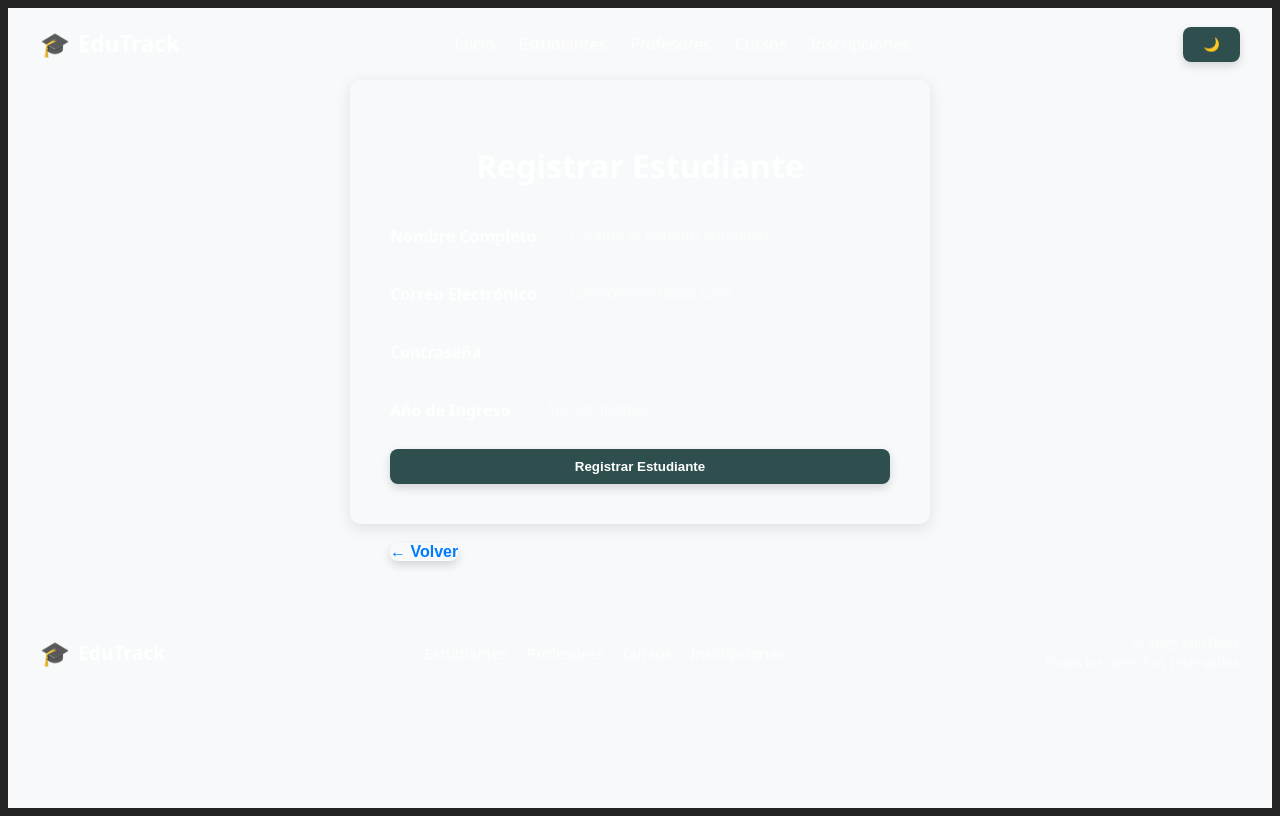
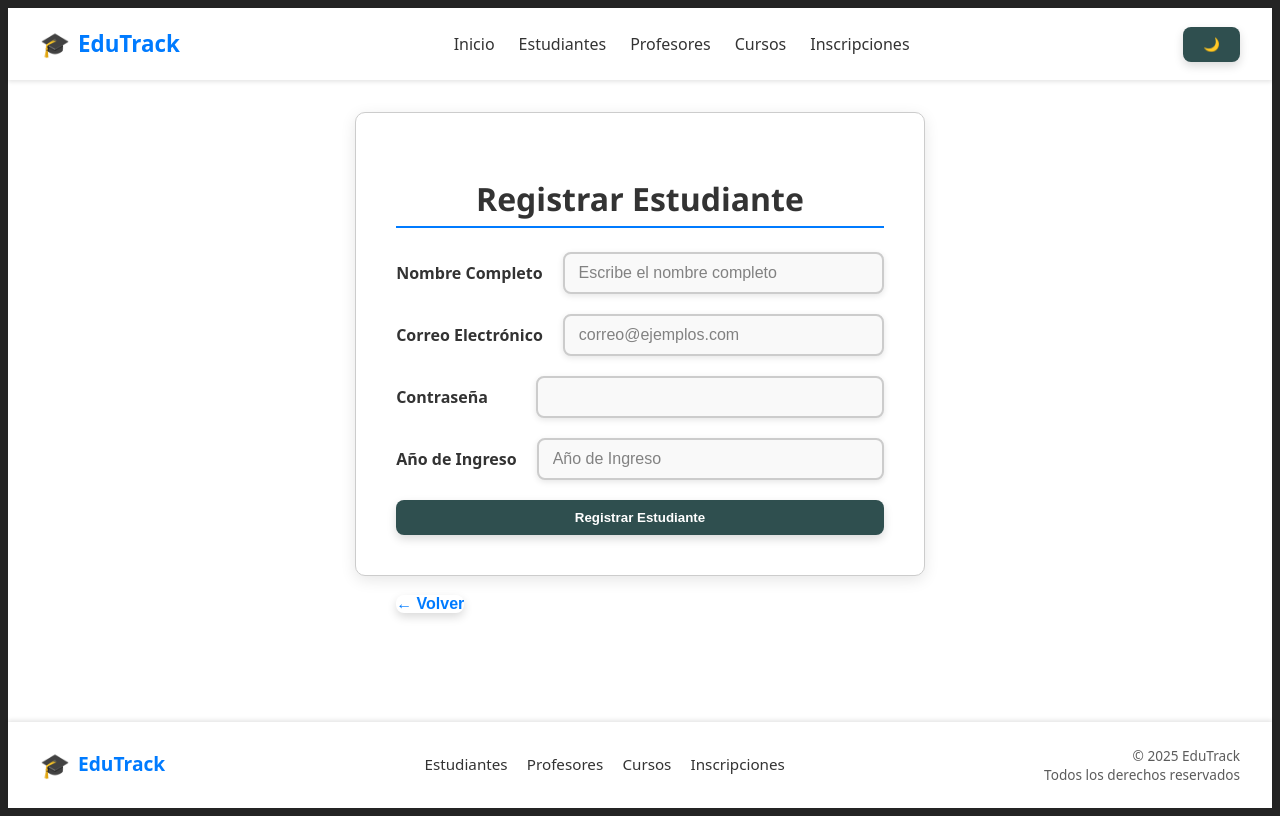
Before and after one commit to JuanD911/nestjs-final-project, a React (Vite) app in the folder frontend-edutrack/: page /students/new in a window 1280 px wide. Built offline with nearby package versions, Linux system fonts and the light colour scheme.

Commit message:
style: Change some styles for the layout and change theme

```diff
--- a/frontend-edutrack/src/App.css
+++ b/frontend-edutrack/src/App.css
@@ -6,8 +6,59 @@
   background-color: #f8f9fa;
 }
 
-.main-container {
+:root, .light-theme {
+  --color-background: #ffffff;
+  --color-text: #333333;
+  --color-primary: #007bff;
+  --color-card-bg: #f9f9f9;
+  --color-border: #cccccc;
+  --color-shadow: rgba(0, 0, 0, 0.1);
+}
+
+.app-container {
+  min-height: 100vh;
+  display: flex;
+  flex-direction: column;
+}
+
+.main-content-wrapper {
+  flex: 1;
   display: flex;
   justify-content: center;
-  padding: 40px 20px;
+  padding-top: 2rem;
+  padding-bottom: 2rem;
+  width: 100%;
 }
+
+.main-content-iner {
+  width: 100%;
+  max-width: 1200px;
+}
+
+.dark-theme {
+    --color-background: #121212;
+    --color-text: #f0f0f0;
+    --color-primary: #8aafff;
+    --color-card-bg: #1e1e1e;
+    --color-border: #333333;
+    --color-shadow: rgba(255, 255, 255, 0.1);
+}
+
+.light-theme {
+    --color-background: #ffffff;
+    --color-text: #333333;
+    --color-primary: #007bff;
+    --color-card-bg: #f9f9f9;
+    --color-border: #cccccc;
+}
+
+body, .app-container {
+    background-color: var(--color-background);
+    color: var(--color-text);
+    transition: background-color 0.3s, color 0.3s;
+}
+
+.form-container-card {
+    background-color: var(--color-card-bg);
+    border: 1px solid var(--color-border);
+}
```
